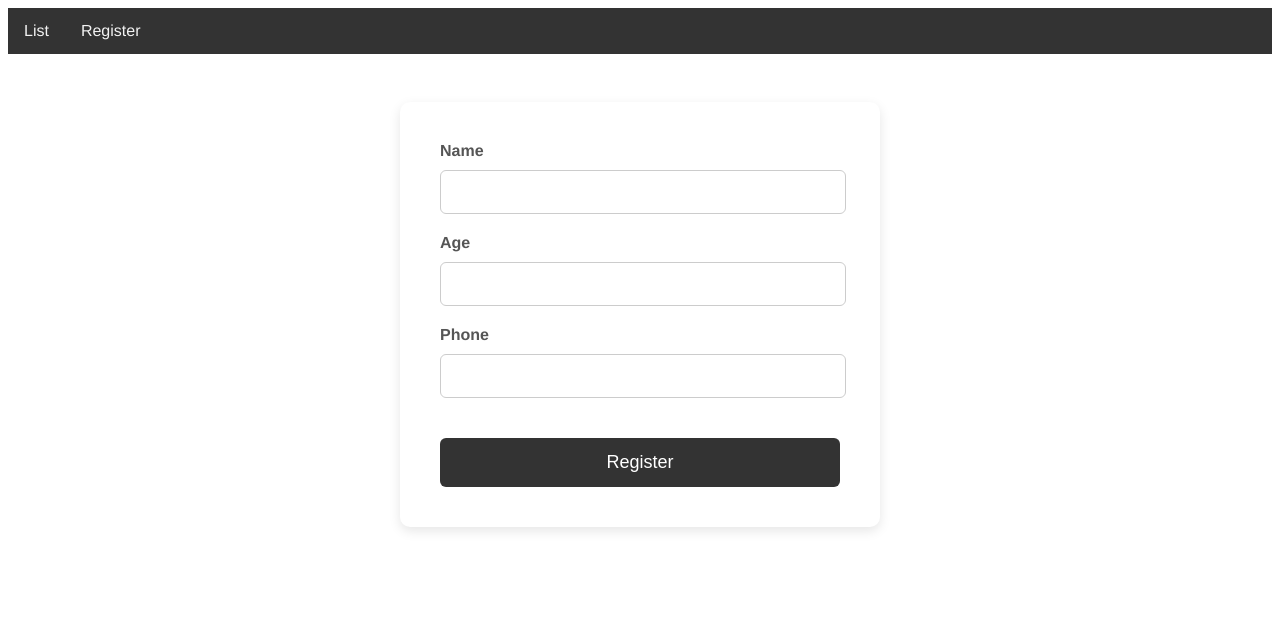
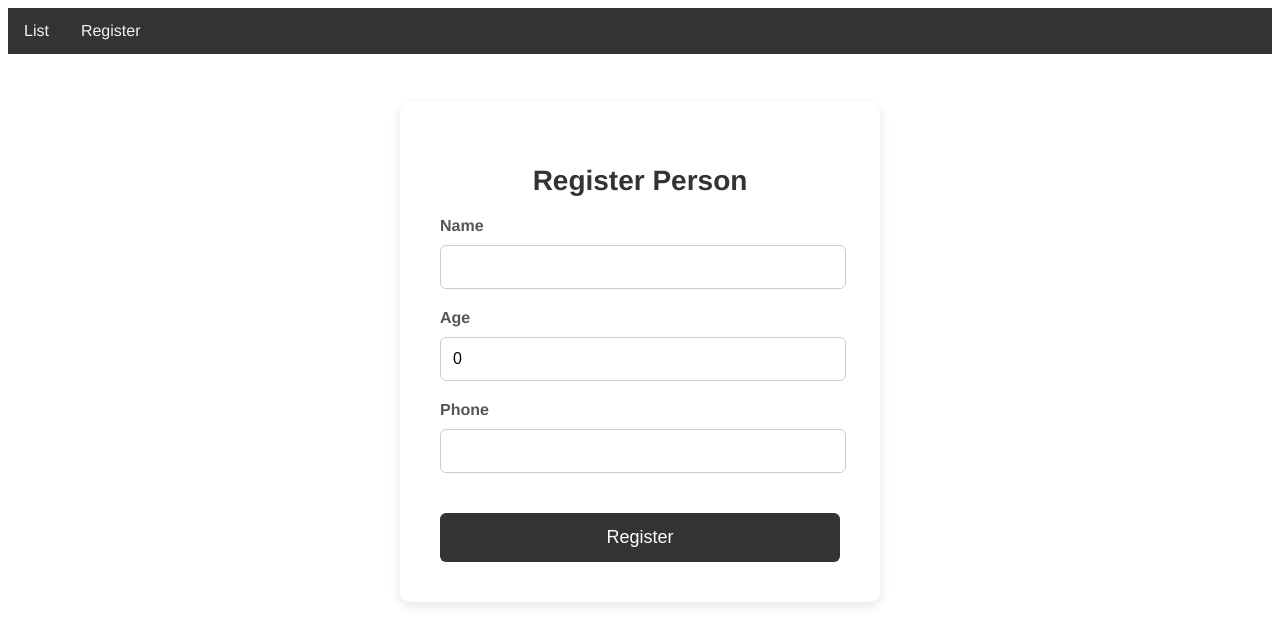
Before and after one commit to bouchraakl/crudDesafio-ng, an Angular app: page /register in a window 1280 px wide. Shown: the top 644 px of the page. Built offline with nearby package versions, Linux system fonts and the light colour scheme.

Commit message:
Bug fixes

```diff
--- a/src/app/app.module.ts
+++ b/src/app/app.module.ts
@@ -6,6 +6,7 @@ import { AppComponent } from './app.component';
 import { ListComponent } from './list/list.component';
 import { RegisterComponent } from './register/register.component';
 import { NavbarComponent } from './navbar/navbar.component';
+import { FormsModule } from '@angular/forms';
 
 @NgModule({
   declarations: [
@@ -16,6 +17,7 @@ import { NavbarComponent } from './navbar/navbar.component';
   ],
   imports: [
     BrowserModule,
+    FormsModule,
     AppRoutingModule
   ],
   providers: [],
--- a/src/app/list/list.component.html
+++ b/src/app/list/list.component.html
@@ -1,6 +1,6 @@
 <div class="container mt-4">
   <div class="filter">
-    <input type="checkbox" name="filterByAge" id="filterByAge" />
+    <input type="checkbox" name="filterByAge" id="filterByAge" [(ngModel)]="showAgeAbove30" />
     <label for="switch">Age > 30</label>
   </div>
 
@@ -13,10 +13,12 @@
       </tr>
     </thead>
     <tbody>
-      <tr *ngFor="let p of peopleList">>
+      <tr *ngFor="let p of peopleList">
+        <ng-container *ngIf="!showAgeAbove30 || (showAgeAbove30 && +p.age > 30)">
           <td>{{ p.name }}</td>
           <td>{{ p.age }}</td>
           <td>{{ p.phone }}</td>
+        </ng-container>
       </tr>
     </tbody>
   </table>
--- a/src/app/register/register.component.html
+++ b/src/app/register/register.component.html
@@ -1,16 +1,17 @@
 <div class="register-form">
-  <form>
+  <h2>Register Person</h2>
+  <form (ngSubmit)="registerPerson()">
     <div class="form-group">
       <label for="name">Name</label>
-      <input type="text" id="name" name="name" required>
+      <input type="text" id="name" name="name" [(ngModel)]="newPerson.name" required>
     </div>
     <div class="form-group">
       <label for="age">Age</label>
-      <input type="number" id="age" name="age"required>
+      <input type="number" id="age" name="age" [(ngModel)]="newPerson.age" required>
     </div>
     <div class="form-group">
       <label for="phone">Phone</label>
-      <input type="text" id="phone" name="phone"required>
+      <input type="text" id="phone" name="phone" [(ngModel)]="newPerson.phone" required>
     </div>
     <button type="submit">Register</button>
   </form>
```
